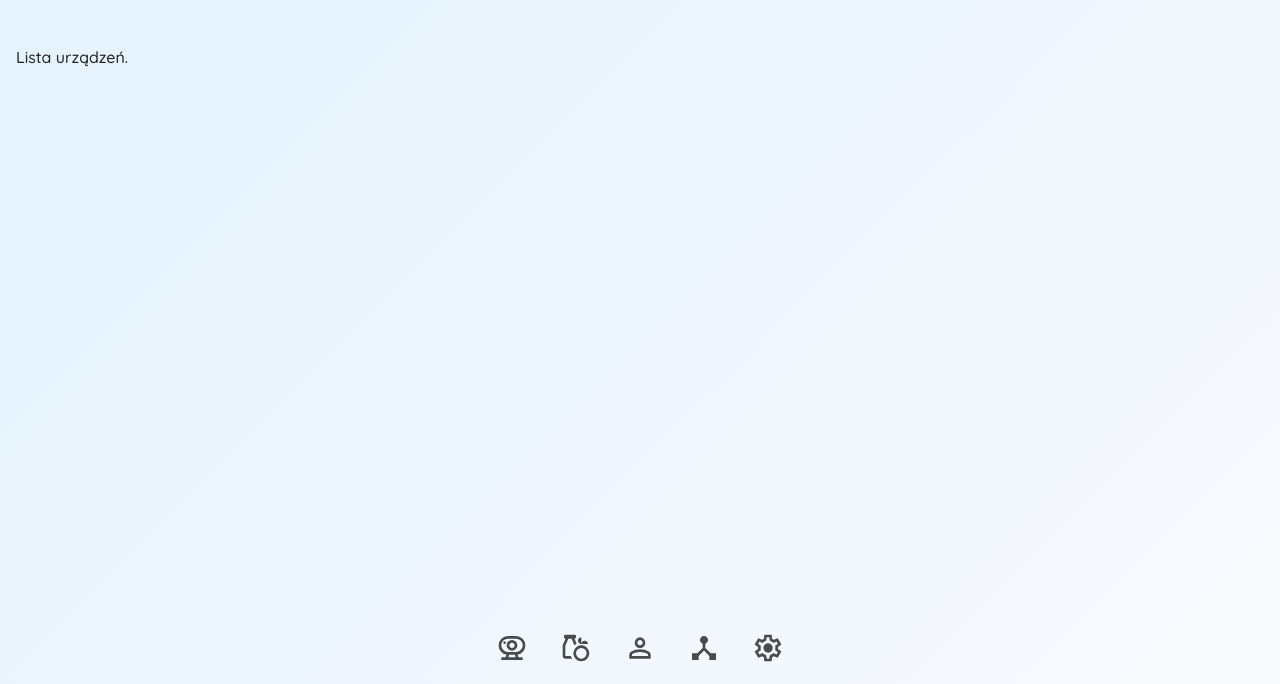
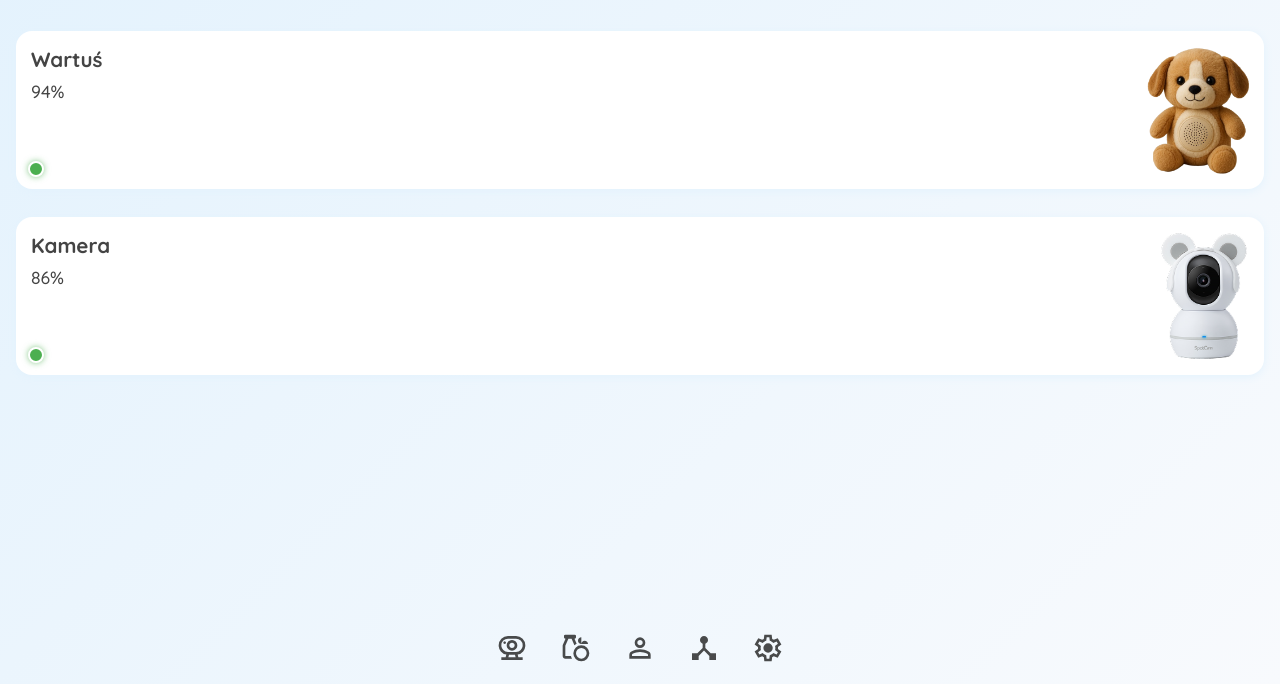
Before and after one commit to marekk3301/wartek, a plain HTML site: page devices.html in a window 1280 px wide. Shown: the part 116-800 px from the top of the page. Drawn offline with Linux system fonts and the light colour scheme.

Commit message:
settings+devices

```diff
--- a/devices.html
+++ b/devices.html
@@ -31,6 +31,71 @@
       height: 28px;
       opacity: 0.7;
     }
+
+
+    .tile {
+      background: #fff;
+      border-radius: 16px;
+      box-shadow: 0 2px 8px #e3f2fd;
+      padding: 18px 0 10px 0;
+      font-size: 1.1em;
+      color: #444;
+      transition: box-shadow 0.2s;
+      margin-bottom: 12px;
+      display: flex;
+      justify-content: space-between;
+      align-items: start;
+      flex-direction: row;
+      padding: 15px;
+      position: relative;
+    }
+
+    .tile:hover {
+      box-shadow: 0 4px 16px #bbdefb;
+      cursor: pointer;
+    }
+
+    .tile img {
+      max-height: 128px;
+    }
+
+    .tile div h3{
+      text-decoration: none !important;
+      color: inherit !important;
+      margin: 0;
+    }
+
+    .tile div div{
+      text-decoration: none !important;
+      color: inherit !important;
+      margin: 0;
+      font-weight: 400;
+      color: #444;
+    }
+
+    a {
+      text-decoration: none;
+    }
+    .device_info {
+      display: flex;
+      height: 100%;
+      flex-direction: column;
+      align-items: baseline;
+      gap: 8px;
+    }
+
+    .connection_status {
+      position: absolute;
+      bottom: 12px;
+      left: 12px;
+      width: 12px;
+      height: 12px;
+      background: #4caf50; /* Green for connected */
+      border: 2px solid #fff;
+      border-radius: 50%;
+      box-shadow: 0 0 6px #4caf50aa;
+    }
+
   </style>
   <link href="https://fonts.googleapis.com/css2?family=Quicksand:wght@500;700&display=swap" rel="stylesheet">
 </head>
@@ -41,7 +106,25 @@
   </header>
   <main>
     <h2>Urządzenia</h2>
-    <p>Lista urządzeń.</p>
+
+    <a href="#"><div class="tile">
+      <div class="device_info">
+        <h3>Wartuś</h3>
+        <div>94%</div>
+      </div>
+      <img src="assets/teddy.png" alt="wartus">
+      <div class="connection_status"></div>
+    </div></a>
+
+    <a href="#"><div class="tile">
+      <div class="device_info">
+        <h3>Kamera</h3>
+        <div>86%</div>
+      </div>
+      <img src="assets/camera.png" alt="camera">
+      <div class="connection_status"></div>
+    </div></a>
+
   </main>
   <footer style="display:flex; justify-content:center; gap:32px; padding:16px 0; background:none; border-top:none;">
   <a href="camera.html"><img src="icons/camera_video_24dp_1F1F1F_FILL0_wght400_GRAD0_opsz24.svg" alt="camera" style="width:32px; height:32px; opacity:0.8;"></a>
```
Also changed, not shown: assets/camera.png (added), assets/teddy.png (added).
